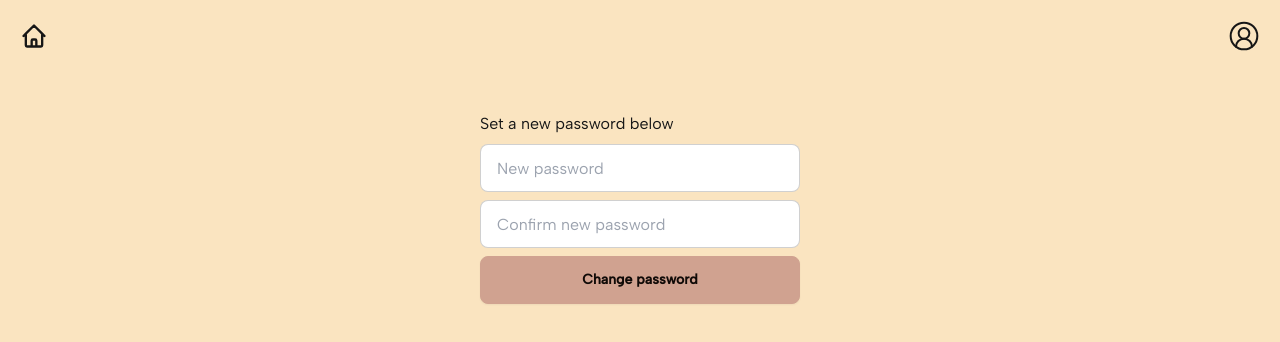
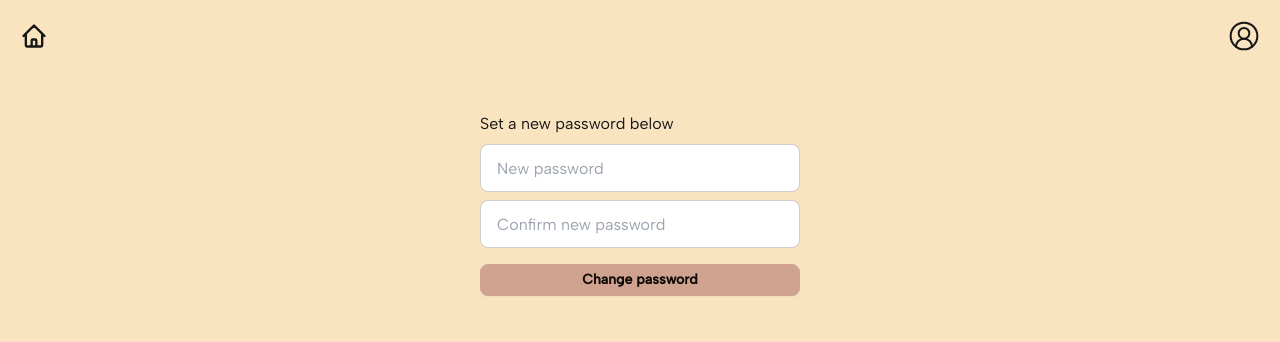
Before and after one commit to felicialyden/recipe-search-frontend, a React (Vite) app: page /recipe-search-frontend/reset-password in a window 1280 px wide. Shown: the top 342 px of the page. Built offline with nearby package versions, Linux system fonts and the light colour scheme.

Commit message:
show error if new password not filled in

```diff
--- a/src/components/ResetPasswordForm.tsx
+++ b/src/components/ResetPasswordForm.tsx
@@ -21,7 +21,11 @@ const ResetPasswordForm = () => {
     if (newPassword !== confirmedPassword) {
       toast.error("New password not matching");
       return;
+    } else if(!newPassword || !confirmedPassword) {
+      toast.error("Please enter a new password");
+      return;
     }
+
     try {
       const response = resetPassword(newPassword) as unknown as Response
       if (response.error) {
@@ -50,7 +54,7 @@ const ResetPasswordForm = () => {
         placeholder="Confirm new password"
         className="input input-bordered w-full w-xs"
       />
-      <button className="btn btn-primary">
+      <button className="btn btn-primary btn-sm mt-2 max-w-xs">
         Change password
       </button>
     </form>
```
